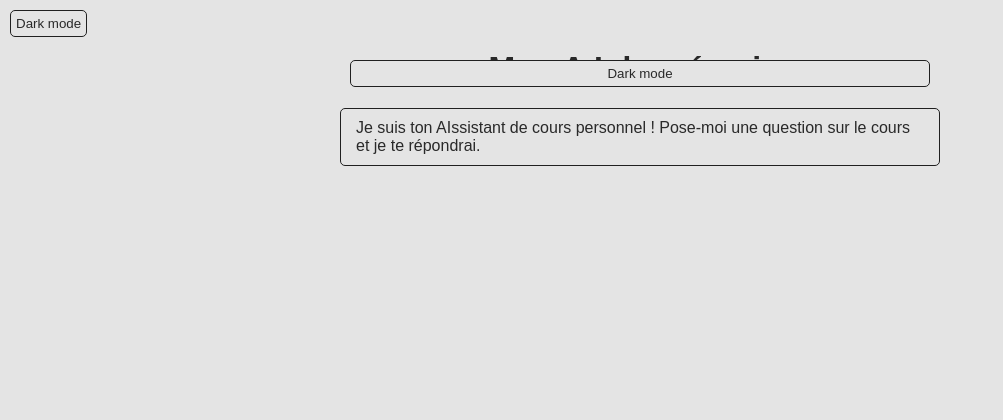
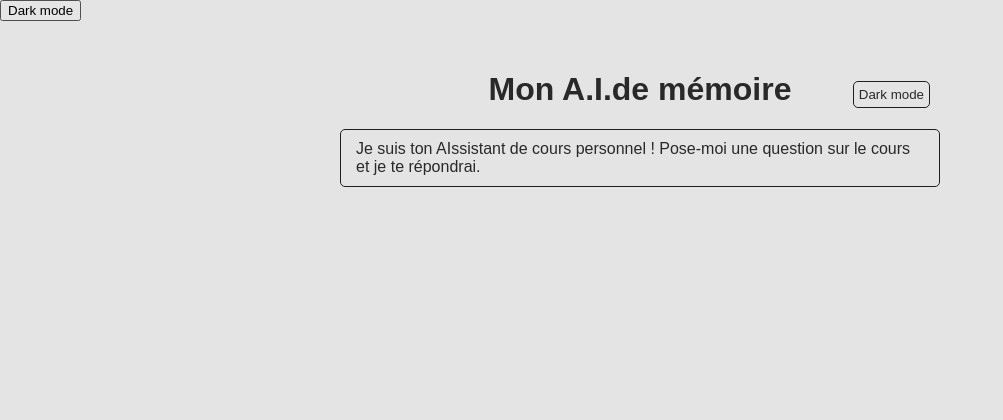
Before and after one commit to matthieu-chau/hackathon-MYL, a Flask app: page / in a window 1280 px wide. Shown: the top 420 px of the page, without its empty margins (0-1003 px from the left). Run offline with Flask 3, Linux system fonts and the light colour scheme; parts of the project's set-up code (start-up, migrations or seed data) failed here and were passed over.

Commit message:
Update style.css

```diff
--- a/static/style.css
+++ b/static/style.css
@@ -84,19 +84,6 @@
 
 .message-human {
   background-color: var(--secondary-color);
-}
-
-.darkbutton {
-  border: 1px solid var(--border-color);
-  padding: 5px;
-  border-radius: 5px;
-  background-color: var(--main-background-color);
-  color: var(--main-color);
-  margin-top: 10px;
-  margin-left: 10px;
-  position: absolute;
-  top: 0;
-  left: 0;
 }
 
 .prompt-container {
```
